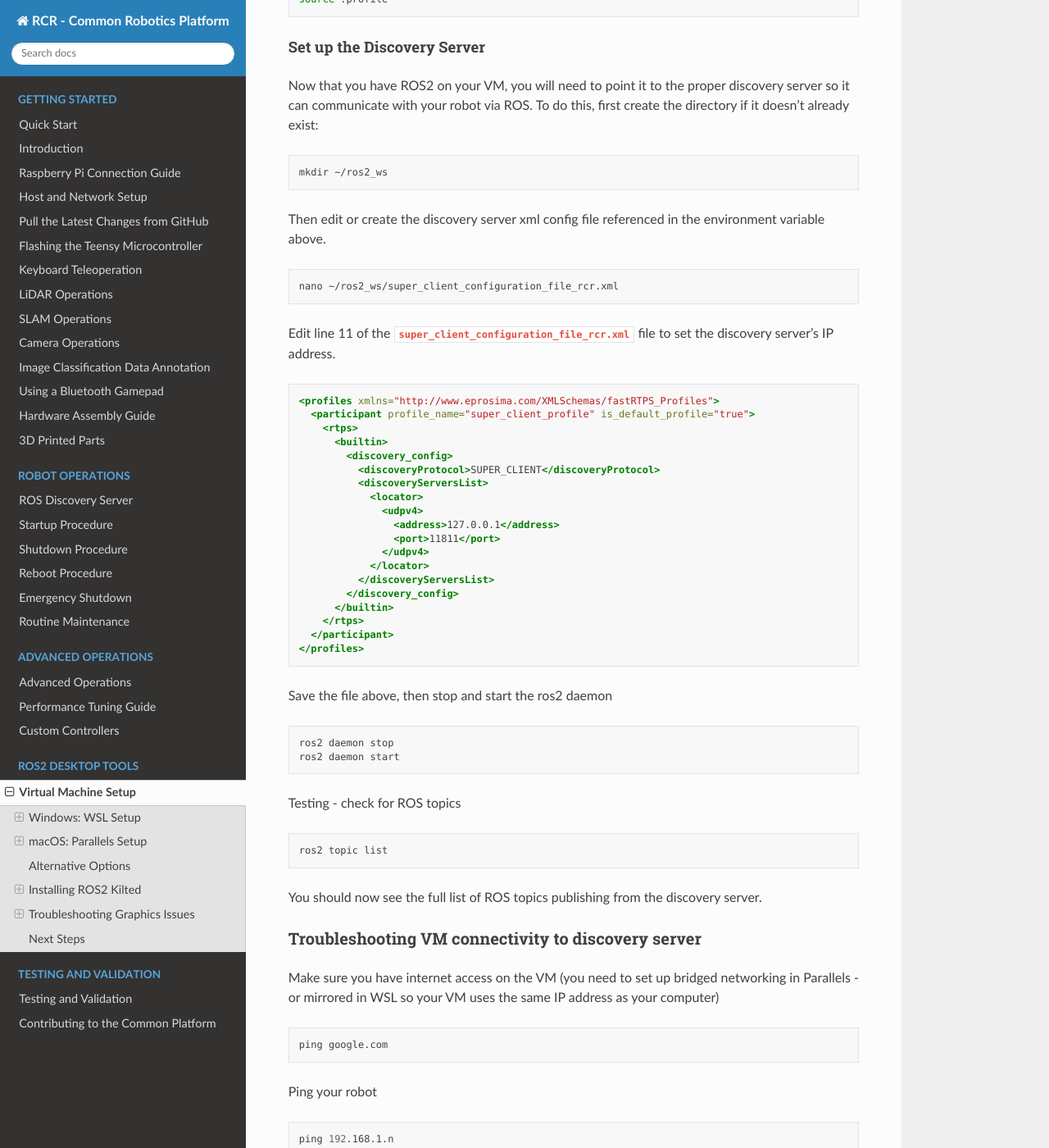
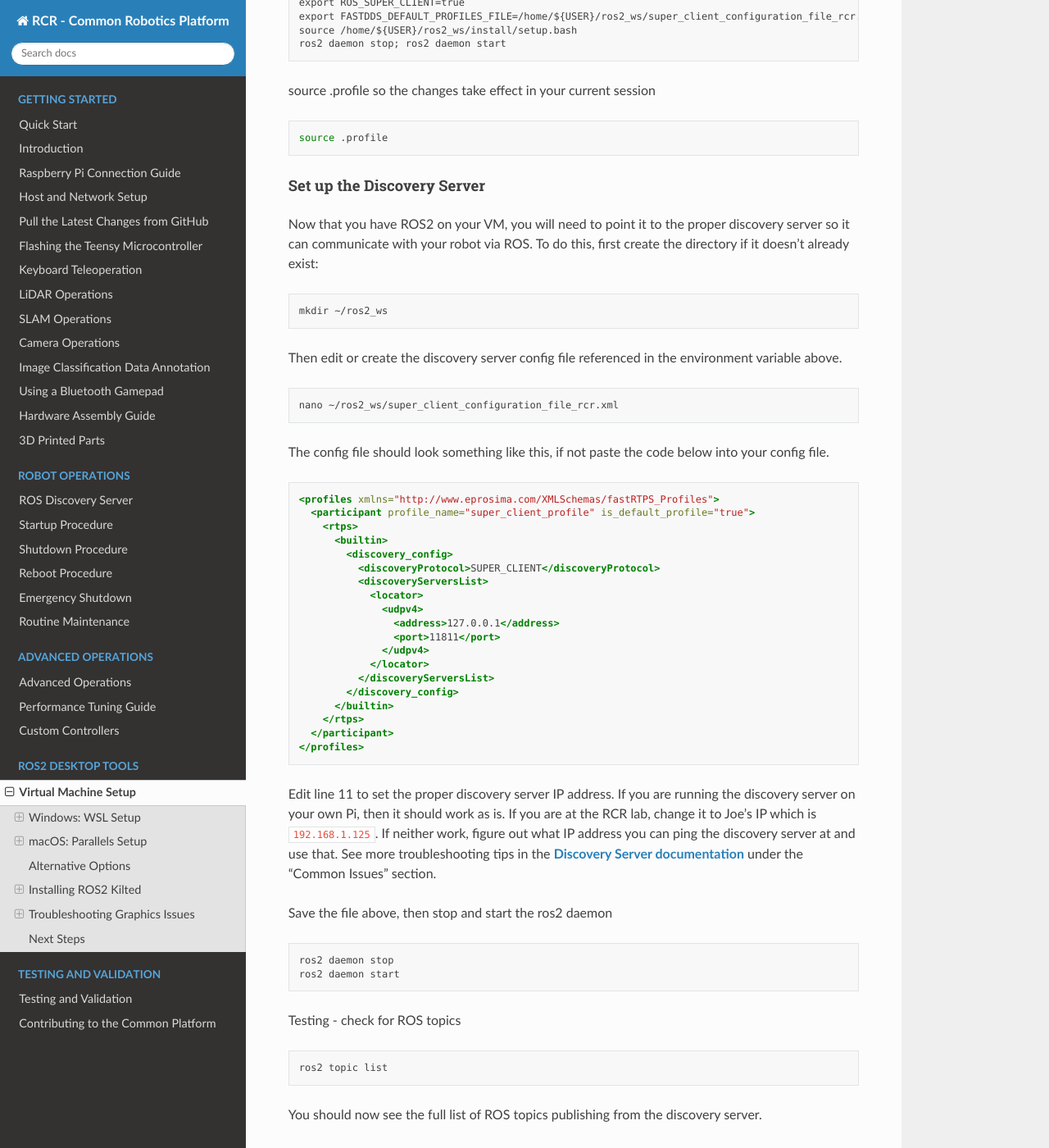
Before and after one commit to RoseCityRobotics/common_platform, a Sphinx documentation site: the page built from docs/source/virtual_machines/installing_vms.md, in a window 1280 px wide and 1400 px high, scrolled down 3823 px. Shown: the whole window at 82% size. Built offline with Sphinx 7.4.7 and the Read the Docs theme 3.1.0, drawn with Linux system fonts in a browser that asks for light colours; pages that are not in the unit, such as notebooks, are missing from menus; some of the changed lines change nothing that is shown; some of the changed text lies outside the part shown.

Commit message:
vm instructions

````diff
--- a/docs/source/virtual_machines/installing_vms.md
+++ b/docs/source/virtual_machines/installing_vms.md
@@ -38,16 +38,16 @@
 
 ### Installing WSL with Ubuntu 24.04
 
-1. **Open PowerShell as Administrator** and install WSL with Ubuntu 24.04:
+**Open PowerShell as Administrator** and install WSL with Ubuntu 24.04:
    ```powershell
    wsl --install -d Ubuntu-24.04
    ```
 
-2. **Restart your computer** when prompted.
+**Restart your computer** when prompted.
 
-3. **Launch Ubuntu** from the Start menu and create your user account when prompted.
+**Launch Ubuntu** from the Start menu and create your user account when prompted.
 
-4. **Update your system packages**:
+**Update your system packages**:
    ```bash
    sudo apt update
    ```
@@ -58,22 +58,22 @@
 
 ### Installing Parallels and Ubuntu
 
-1. **Download and install Parallels Desktop** from [parallels.com](https://www.parallels.com)
+**Download and install Parallels Desktop** from [parallels.com](https://www.parallels.com)
 
-2. **Create a new virtual machine**:
+**Create a new virtual machine**:
    - Open Parallels Desktop
    - Click "+" to create a new VM
    - Select "Install Windows or another OS from a DVD or image file"
    - Download Ubuntu 24.04 LTS Desktop ISO from [ubuntu.com](https://ubuntu.com/download/desktop)
    - Follow the installation wizard to complete setup
 
-3. **Configure VM resources** (recommended settings):
+**Configure VM resources** (recommended settings):
    - Memory: At least 4GB RAM (8GB recommended)
    - Processors: 2-4 CPU cores
    - Disk space: 40GB or more
    - Graphics: Enable 3D acceleration for better RViz performance
 
-4. **Install Parallels Tools** for better integration:
+**Install Parallels Tools** for better integration:
    - In Parallels menu, select "Install Parallels Tools"
    - Follow the on-screen instructions
    - Restart the VM when complete
@@ -104,23 +104,19 @@
 
 **🔗 Installation Guide**: [https://docs.ros.org/en/kilted/Installation/Ubuntu-Install-Debs.html](https://docs.ros.org/en/kilted/Installation/Ubuntu-Install-Debs.html)
 
-The ROS2 Kilted Desktop installation includes:
-- Core ROS2 packages
-- RViz for 3D visualization
-- RQt tools for debugging and monitoring
-- Common ROS2 packages and dependencies
-
 ### Verifying Your Installation
 
-**Test ROS2**
+Check for ROS2
    ```bash
-   ros2 --version
+   which ros2
    ```
+Should return `/opt/ros/kilted/bin/ros2`
 
-**Test RViz**
+Test RViz
    ```bash
    rviz2
    ```
+This should open up RViz tool GUI, if it does you can close this for now and continue setting up the config.
 
 ### After Installing ROS
 
@@ -152,13 +148,13 @@
 ```bash
 mkdir ~/ros2_ws
 ```
-Then edit or create the discovery server xml config file referenced in the environment variable above.
+Then edit or create the discovery server config file referenced in the environment variable above.
 
 ```bash
 nano ~/ros2_ws/super_client_configuration_file_rcr.xml
 ```
 
-Edit line 11 of the **`super_client_configuration_file_rcr.xml`** file to set the discovery server's IP address.
+The config file should look something like this, if not paste the code below into your config file.
 
 ```xml
 <profiles xmlns="http://www.eprosima.com/XMLSchemas/fastRTPS_Profiles">
@@ -181,6 +177,7 @@
   </participant>
 </profiles>
 ```
+Edit line 11 to set the proper discovery server IP address. If you are running the discovery server on your own Pi, then it should work as is. If you are at the RCR lab, change it to Joe's IP which is `192.168.1.125`. If neither work, figure out what IP address you can ping the discovery server at and use that. See more troubleshooting tips in the **[Discovery Server documentation](../operations/discovery_server)** under the "Common Issues" section.
 
 Save the file above, then stop and start the ros2 daemon
 
````
